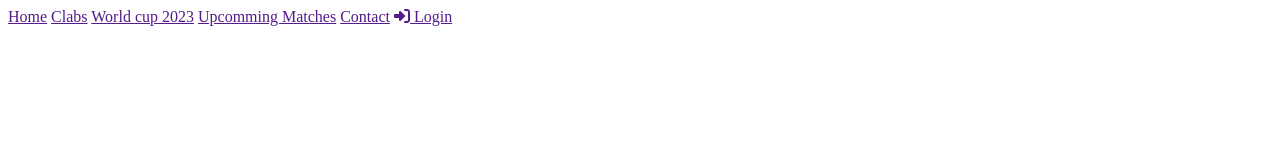
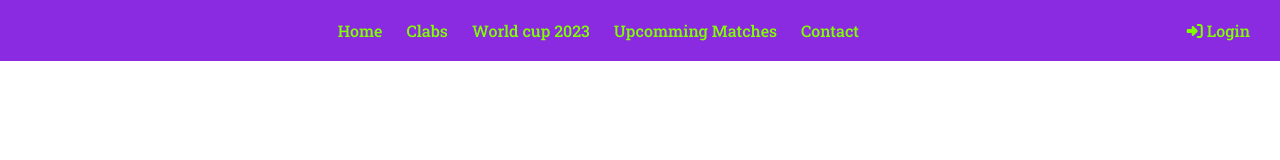
Before and after one commit to Faizul39/football-assignment-repo, a plain HTML site: page index.html in a window 1280 px wide. Drawn offline with Linux system fonts and the light colour scheme.

Commit message:
nav added

```diff
--- a/index.html
+++ b/index.html
@@ -13,18 +13,16 @@
 </head>
 <body>
     <header>
-        <nav>
-            <span>
-                <a href="">Home</a>
-                <a href="">Clabs</a>
-                <a href="">World cup 2023</a>
-                <a href="">Upcomming Matches</a>
-                <a href="">Contact</a>
-            </span>
-            <span>
-                <a href=""> <i class="fas fa-sign-in-alt"> </i> Login </a>
-            </span>
-        </nav>
+        <div class="nav">
+            <ul>
+                <li><a href="">Home</a></li>
+                <li><a href="">Clabs</a></li>
+                <li><a href="">World cup 2023</a></li>
+                <li><a href="">Upcomming Matches</a></li>
+                <li><a href="">Contact</a></li>
+                <li style="float:right"><a href=""> <i class="fas fa-sign-in-alt"> </i> Login </a></li>
+            </ul>
+        </div>
     </header>
 </body>
 </html>
--- a/style.css
+++ b/style.css
@@ -1,10 +1,30 @@
-nav>ul{
-    display:flex;
+body {
+    margin: 0;
+    padding: 0;
 }
-nav li{
-    list-style:none;
-    padding: 0px 10px;
+
+.nav ul {
+    list-style: none;
+    background-color: blueviolet;
+    text-align: center;
+    padding: 20px;
+    margin: 0;
 }
-nav li:hover{
-    background-color: blueviolet;
+
+.nav li{
+    display:inline;
 }
+
+.nav a{
+    text-decoration: none;
+    color: chartreuse;
+    width: 100px;
+    display:inline;
+    padding: 10px;
+    font-family: 'Roboto Slab', serif;
+}
+
+.nav a:hover{
+    background-color:blue ;
+    transition:0.6s ;
+}
```
